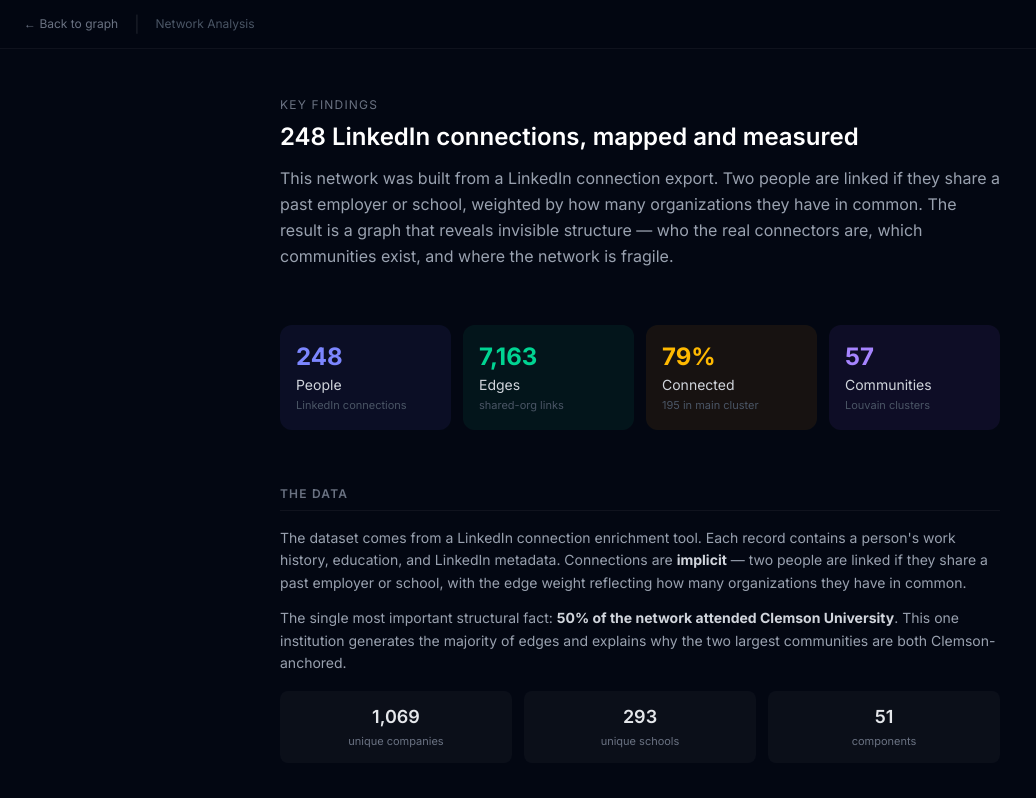
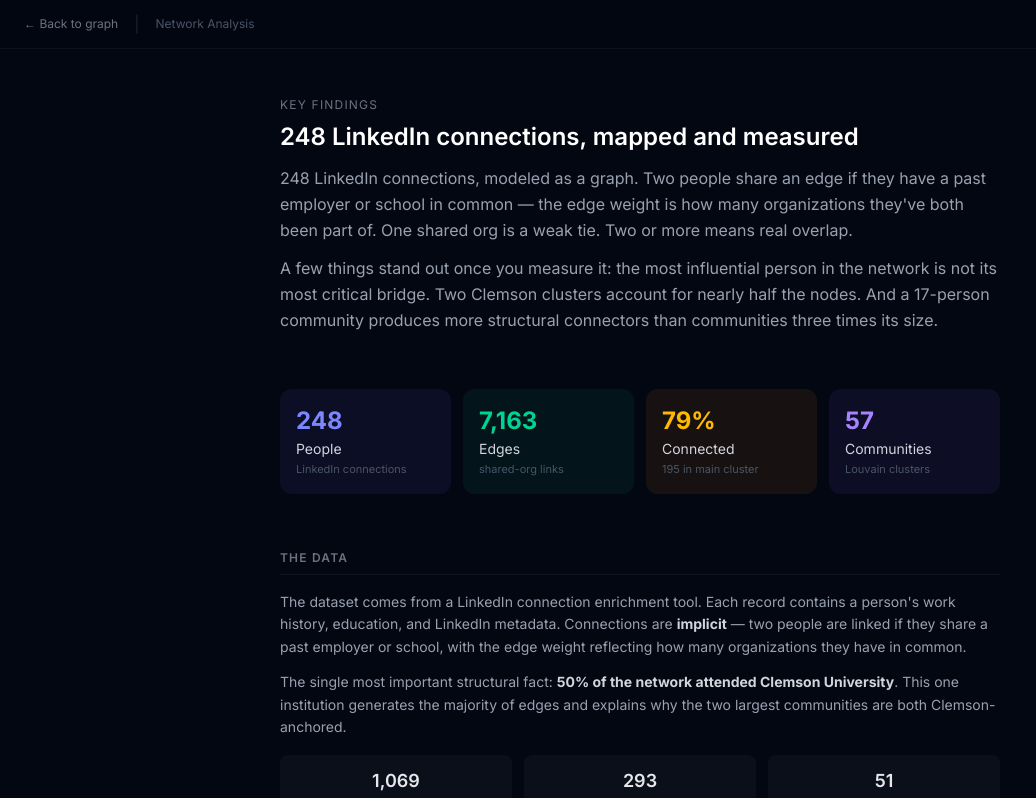
Before and after one commit to sergiofruto/linkedin-network-explorer, a Next.js app in the folder web/: page /analysis in a window 1280 px wide. Shown: the top 798 px of the page, without its empty margins (0-1036 px from the left). Built offline with nearby package versions, Linux system fonts and the light colour scheme.

Commit message:
clean up analysis

```diff
--- a/web/app/analysis/page.tsx
+++ b/web/app/analysis/page.tsx
@@ -99,10 +99,15 @@
             248 LinkedIn connections, mapped and measured
           </h1>
           <p className="text-gray-400 leading-relaxed">
-            This network was built from a LinkedIn connection export. Two people are linked if they
-            share a past employer or school, weighted by how many organizations they have in common.
-            The result is a graph that reveals invisible structure — who the real connectors are,
-            which communities exist, and where the network is fragile.
+            248 LinkedIn connections, modeled as a graph. Two people share an edge if they have a
+            past employer or school in common — the edge weight is how many organizations they{"'"}ve
+            both been part of. One shared org is a weak tie. Two or more means real overlap.
+          </p>
+          <p className="text-gray-400 leading-relaxed mt-3">
+            A few things stand out once you measure it: the most influential person in the network
+            is not its most critical bridge. Two Clemson clusters account for nearly half the nodes.
+            And a 17-person community produces more structural connectors than communities three
+            times its size.
           </p>
         </div>
 
```
